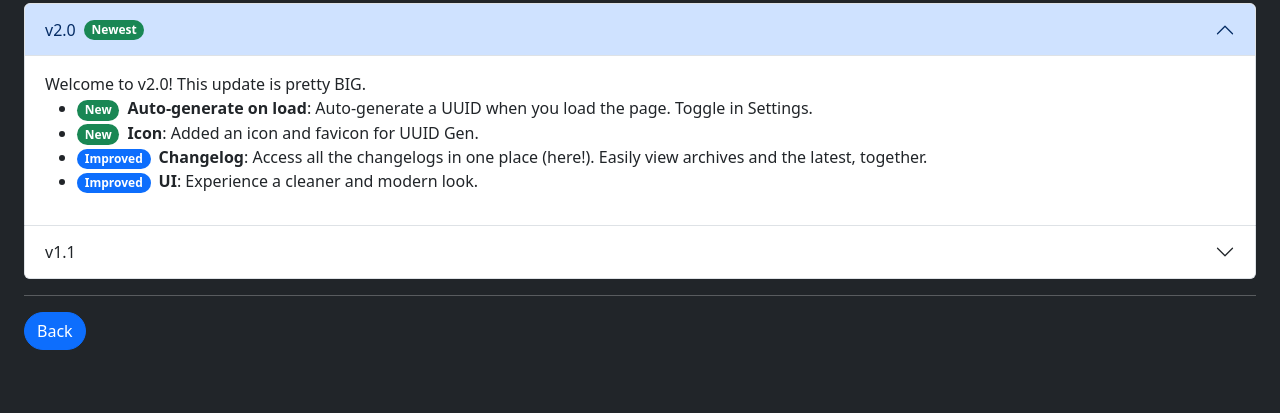
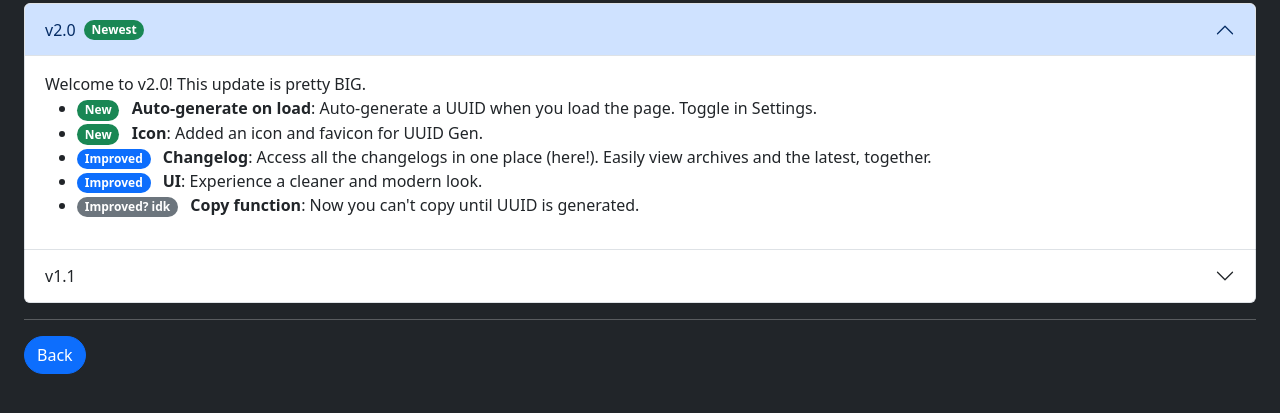
Before and after one commit to aKrnlThat/uuid-gen, a plain HTML site: page changelog.html in a window 1280 px wide. Shown: the part 77-490 px from the top of the page. Drawn offline with nearby package versions, Linux system fonts and the light colour scheme.

Commit message:
v2.0_2 (changelog only) lol

```diff
--- a/changelog.html
+++ b/changelog.html
@@ -2,10 +2,7 @@
 <html>
   <head>
     <title>Changelogs | UUID Gen</title>
-    <link
-      rel="icon"
-      href="./assets/favicon.png"
-    />
+    <link rel="icon" href="./assets/favicon.png" />
     <link
       crossorigin="anonymous"
       href="https://cdn.jsdelivr.net/npm/bootstrap@5.3.3/dist/css/bootstrap.min.css"
@@ -48,10 +45,35 @@
           <div class="accordion-body">
             Welcome to v2.0! This update is pretty BIG.
             <ul>
-                <li><div class="badge text-bg-success rounded-pill me-2">New</div><b>Auto-generate on load</b>: Auto-generate a UUID when you load the page. Toggle in Settings.</li>
-                <li><div class="badge text-bg-success rounded-pill me-2">New</div><b>Icon</b>: Added an icon and favicon for UUID Gen.</li>
-                <li><div class="badge text-bg-primary rounded-pill me-2">Improved</div><b>Changelog</b>: Access all the changelogs in one place (here!). Easily view archives and the latest, together.</li>
-                <li><div class="badge text-bg-primary rounded-pill me-2">Improved</div><b>UI</b>: Experience a cleaner and modern look.</li>
+              <li>
+                <div class="badge text-bg-success rounded-pill me-2">New</div>
+                <b>Auto-generate on load</b>: Auto-generate a UUID when you load
+                the page. Toggle in Settings.
+              </li>
+              <li>
+                <div class="badge text-bg-success rounded-pill me-2">New</div>
+                <b>Icon</b>: Added an icon and favicon for UUID Gen.
+              </li>
+              <li>
+                <div class="badge text-bg-primary rounded-pill me-2">
+                  Improved
+                </div>
+                <b>Changelog</b>: Access all the changelogs in one place
+                (here!). Easily view archives and the latest, together.
+              </li>
+              <li>
+                <div class="badge text-bg-primary rounded-pill me-2">
+                  Improved
+                </div>
+                <b>UI</b>: Experience a cleaner and modern look.
+              </li>
+              <li>
+                <div class="badge text-bg-secondary rounded-pill me-2">
+                  Improved? idk
+                </div>
+                <b>Copy function</b>: Now you can't copy until UUID is
+                generated.
+              </li>
             </ul>
           </div>
         </div>
```
